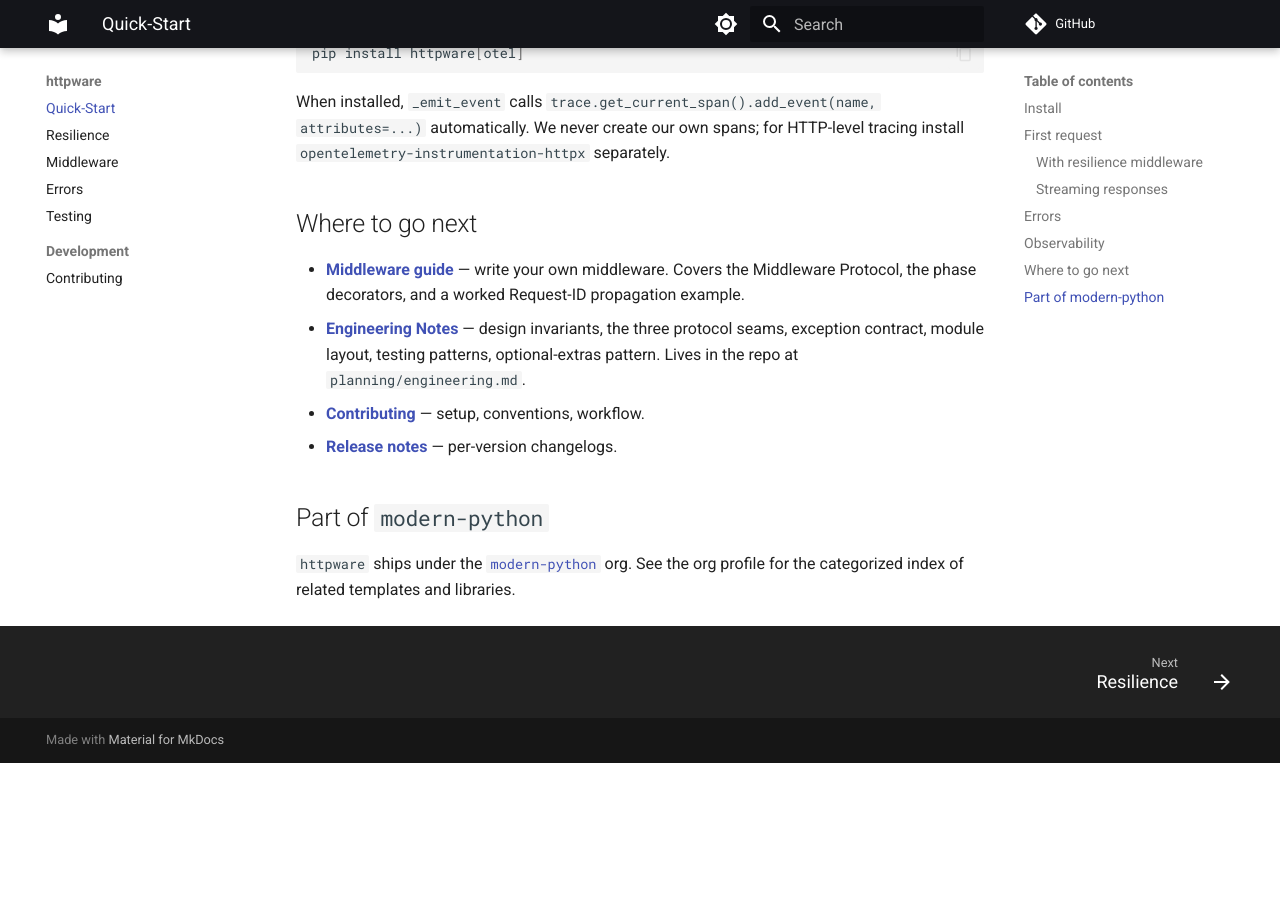
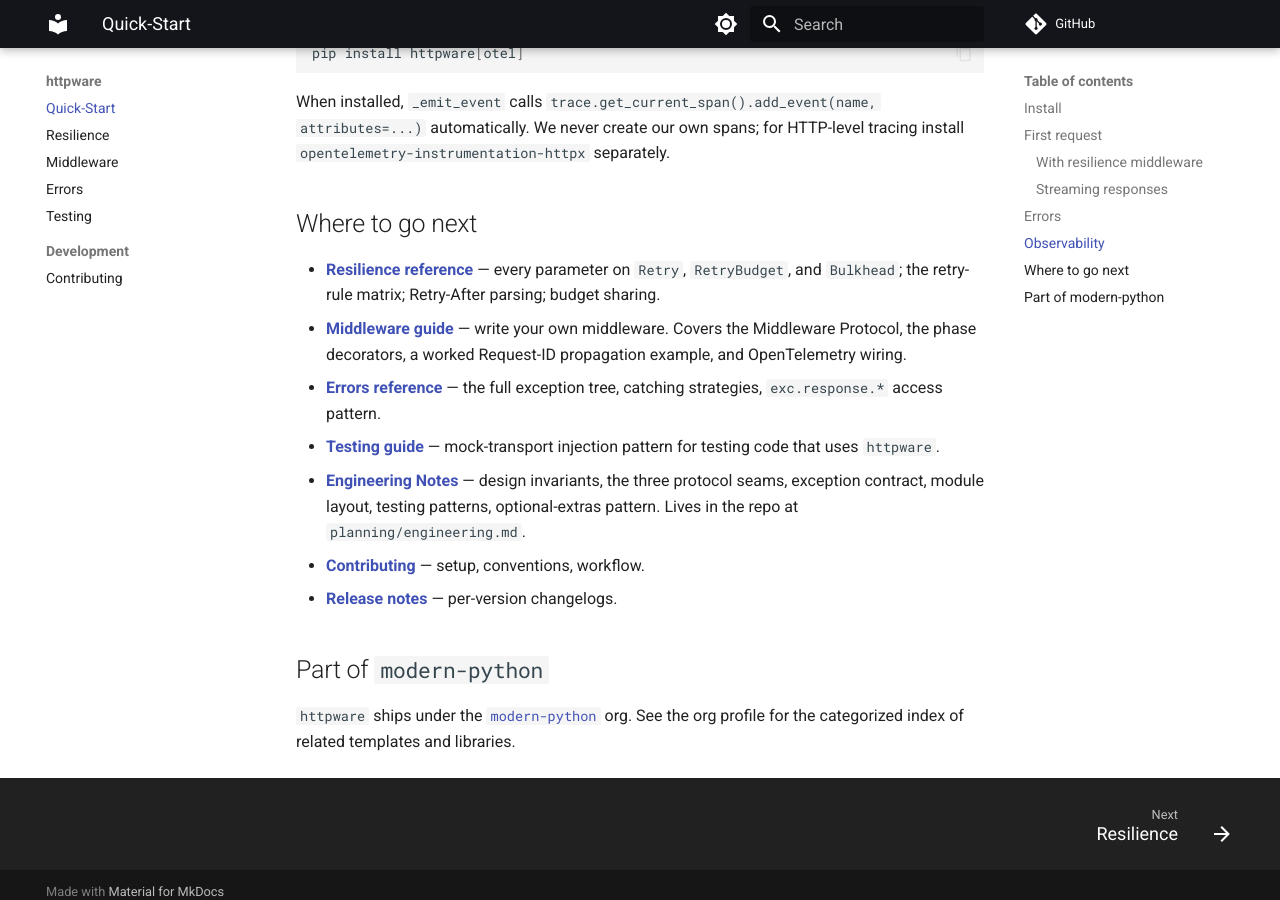
Before and after one commit to modern-python/httpware, an MkDocs documentation site: the page built from docs/index.md, in a window 1280 px wide and 900 px high, scrolled down 2535 px. Built offline with MkDocs 1.6.1 and Material for MkDocs 9.7.7, drawn with Linux system fonts in a browser that asks for light colours; comment, search, counter and statistics services are not loaded; before the commit the page ends 3298 px from its top, so only the background shows below that.

Commit message:
docs(index): expand Where-to-go-next with Resilience / Errors / Testing
Three new bullets (Resilience reference, Errors reference, Testing
guide), plus an addendum to the existing Middleware bullet noting the
new OpenTelemetry wiring section. Engineering / Contributing /
Release-notes bullets unchanged.

```diff
--- a/docs/index.md
+++ b/docs/index.md
@@ -106,7 +106,10 @@
 
 ## Where to go next
 
-- **[Middleware guide](middleware.md)** — write your own middleware. Covers the Middleware Protocol, the phase decorators, and a worked Request-ID propagation example.
+- **[Resilience reference](resilience.md)** — every parameter on `Retry`, `RetryBudget`, and `Bulkhead`; the retry-rule matrix; Retry-After parsing; budget sharing.
+- **[Middleware guide](middleware.md)** — write your own middleware. Covers the Middleware Protocol, the phase decorators, a worked Request-ID propagation example, and OpenTelemetry wiring.
+- **[Errors reference](errors.md)** — the full exception tree, catching strategies, `exc.response.*` access pattern.
+- **[Testing guide](testing.md)** — mock-transport injection pattern for testing code that uses `httpware`.
 - **[Engineering Notes](https://github.com/modern-python/httpware/blob/main/planning/engineering.md)** — design invariants, the three protocol seams, exception contract, module layout, testing patterns, optional-extras pattern. Lives in the repo at `planning/engineering.md`.
 - **[Contributing](dev/contributing.md)** — setup, conventions, workflow.
 - **[Release notes](https://github.com/modern-python/httpware/releases)** — per-version changelogs.
```
